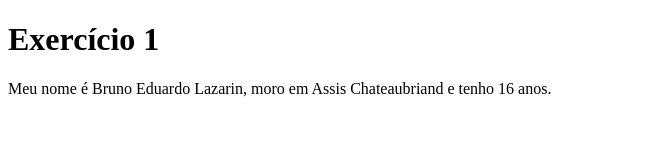
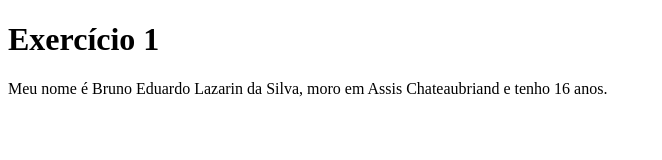
Before and after one commit to DWEBOO-IWW-2025-Bruno-Eduardo/A-A-3-Tri-Bruno-Eduardo, a plain HTML site: page modulo01/exer1/index.html in a window 1280 px wide. Shown: the whole page, without its empty margins (0-662 px from the left). Drawn offline with Linux system fonts and the light colour scheme.

Commit message:
"Resolução do exercício 1- dia 07 de outubro"

```diff
--- a/modulo01/exer1/index.html
+++ b/modulo01/exer1/index.html
@@ -14,7 +14,7 @@
     <p id="saida"></p>
 
     <script>
-        const nome = "Bruno Eduardo Lazarin";
+        const nome = "Bruno Eduardo Lazarin da Silva";
         const cidade = "Assis Chateaubriand";
         const anoNascimento = 2010;
 
```
